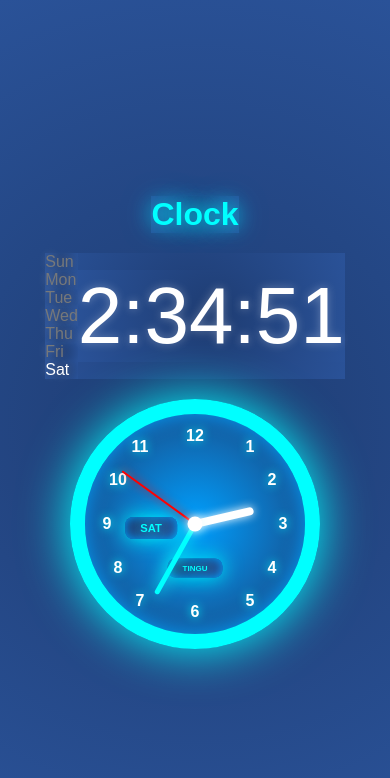
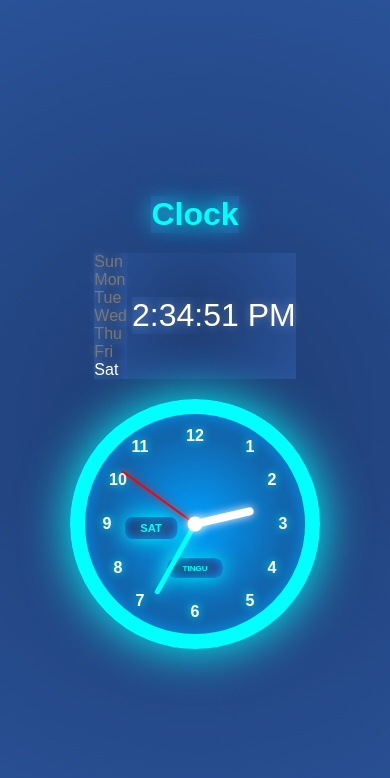
Before and after one commit to SkAfzal-04/Clock, a plain HTML site: page index.html in a window 390 px wide. Drawn offline with Linux system fonts and the light colour scheme.

Commit message:
first commit

```diff
--- a/script.js
+++ b/script.js
@@ -9,7 +9,7 @@ function updateClock() {
     // Update the digital time
     let hr=String(hours).padStart(2, '0');
     document.getElementById('time').textContent =
-        `${String(hours).padStart(2, '0')>12?hr-12:hr}:${String(minutes).padStart(2, '0')}:${String(seconds).padStart(2, '0')}`;
+        `${String(hours).padStart(2, '0')>12?hr-12:hr}:${String(minutes).padStart(2, '0')}:${String(seconds).padStart(2, '0')} ${hr>12?'PM':'AM'}`;
 
     // Highlight the current day
     for (let i = 0; i < 7; i++) {
--- a/styles.css
+++ b/styles.css
@@ -210,4 +210,8 @@ section{
     .second-hand {
         height: 90px;
     }
+    .time{
+        margin-left: 5px;
+        font-size: 2rem;
+    }
 }
```
